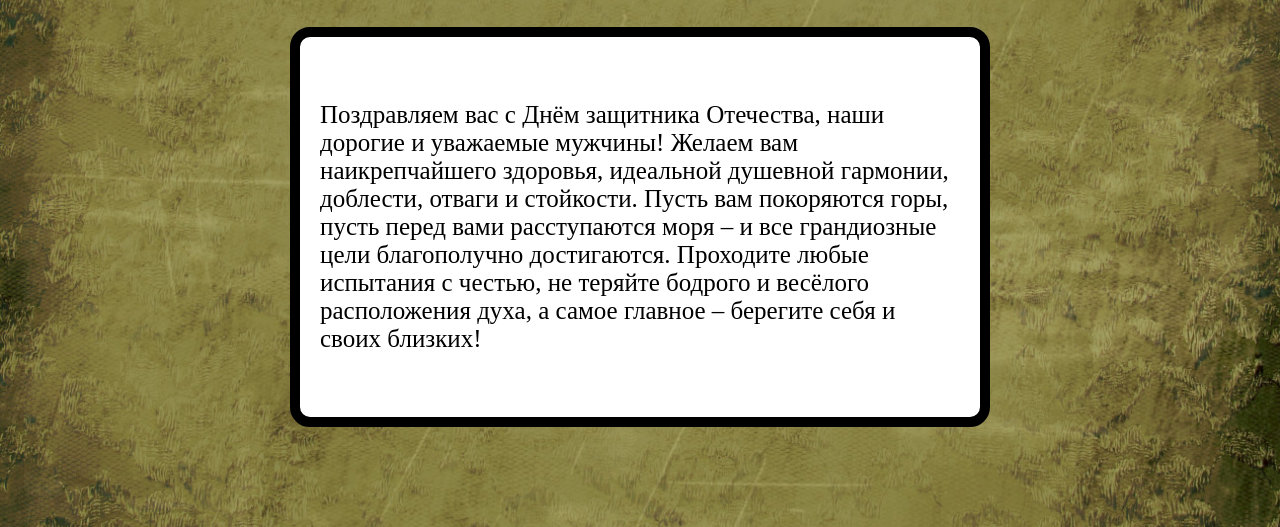
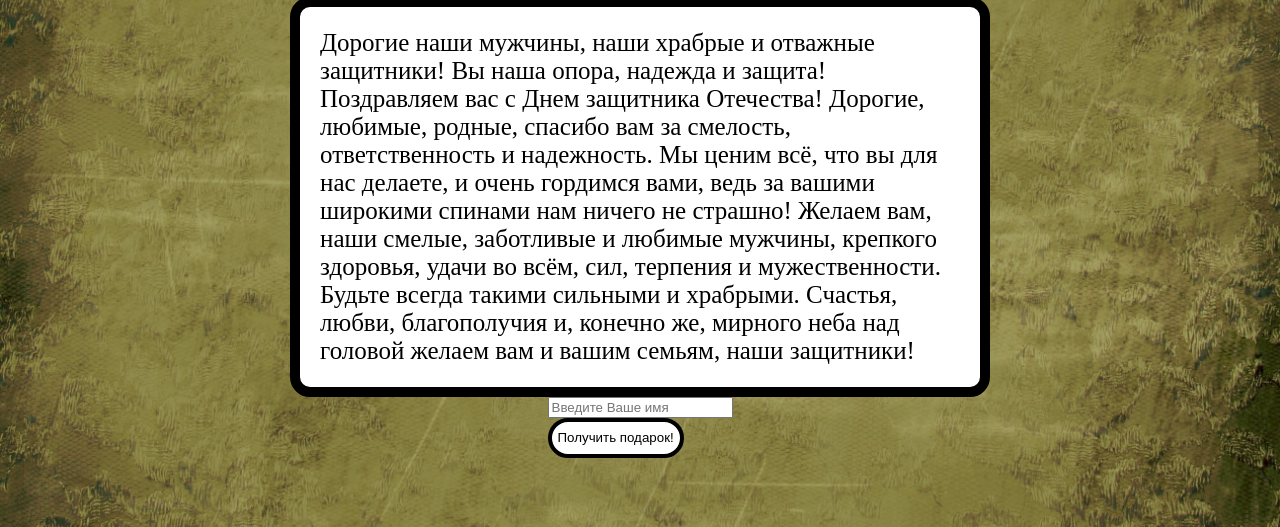
Before and after one commit to crzzzaq/23, a plain HTML site: page index.html in a window 1280 px wide. Shown: the part 273-800 px from the top of the page. Drawn offline with Linux system fonts and the light colour scheme.

Commit message:
Add files via upload

```diff
--- a/index.html
+++ b/index.html
@@ -10,22 +10,32 @@
 </head>
 
 <body>
-    <div class="wrapper">
-        <div class="title"> С Днем Защитника Отечества!</div>
-        <div class="compliment">
-            <div class="compliment__img"></div>
-            <div class="compliment__text">
-                Поздравляем вас с Днём защитника Отечества, наши дорогие и уважаемые мужчины! Желаем вам
-                наикрепчайшего
-                здоровья, идеальной душевной гармонии, доблести, отваги и стойкости. Пусть вам покоряются горы, пусть
+    <div class="wrapper" id="wrapper">
+        <div class="title " id="title"> С Днем Защитника Отечества!</div>
+        <div class="compliment" id="compliment">
 
-                перед вами расступаются моря – и все грандиозные цели благополучно достигаются. Проходите любые
-                испытания с честью, не теряйте бодрого и весёлого расположения духа, а самое главное – берегите себя
-                и своих близких!<br>
+            <div class="text" id="text">
+                Дорогие наши мужчины, наши храбрые и отважные защитники! Вы наша опора, надежда и защита! Поздравляем
+                вас с Днем защитника Отечества! Дорогие, любимые, родные, спасибо вам за смелость, ответственность и
+                надежность. Мы ценим всё, что вы для нас делаете, и очень гордимся вами, ведь за вашими широкими спинами
+                нам ничего не страшно! Желаем вам, наши смелые, заботливые и любимые мужчины, крепкого здоровья, удачи
+                во всём, сил, терпения и мужественности. Будьте всегда такими сильными и храбрыми. Счастья, любви,
+                благополучия и, конечно же, мирного неба над головой желаем вам и вашим семьям, наши защитники!
+
+
+
 
             </div>
         </div>
+
+        <form class="myForm" id="myForm">
+            <div class="form__row">
+                <input type="text" id="userName" name="userName" placeholder="Введите Ваше имя">
+            </div>
+            <button id="button" name="myBtn">Получить подарок!</button>
     </div>
+    </div>
+    <script src="script.js"></script>
 </body>
 
 </html>
--- a/style.css
+++ b/style.css
@@ -29,6 +29,7 @@ body {
     justify-content: center;
 }
 
+
 .compliment {
     height: 400px;
     width: 700px;
@@ -41,3 +42,11 @@ body {
     font-size: 25px;
     padding: 20px;
 }
+
+#button {
+    border: black 4px solid;
+    border-radius: 40px;
+   color: black(184, 6, 3);
+   background-color: white;
+   height: 40px;
+   }
```
Also changed, not shown: 2a004c76c0fcbf50b2af1fa8765d0943.png (added).
